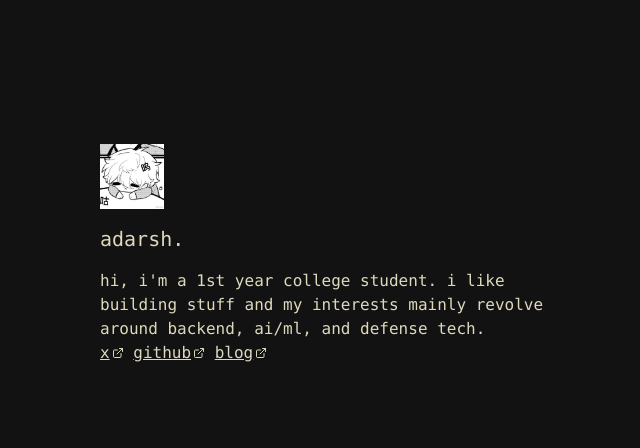
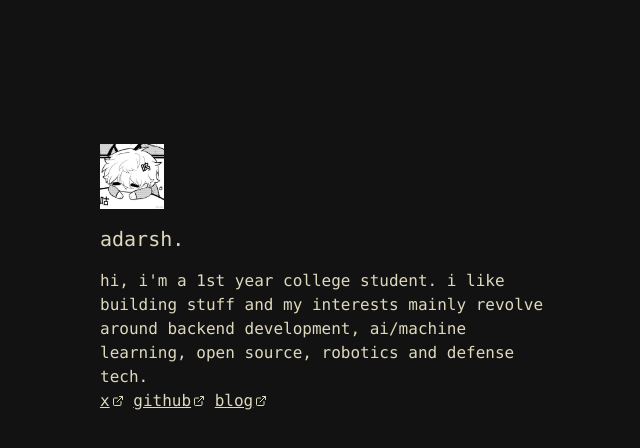
Before and after one commit to axdrsh/www, a Next.js app: page / in a window 1280 px wide. Shown: the top 448 px of the page, without its empty margins (316-956 px from the left). Built offline with nearby package versions, Linux system fonts and the light colour scheme.

Commit message:
Update page.tsx

```diff
--- a/src/app/page.tsx
+++ b/src/app/page.tsx
@@ -17,7 +17,7 @@ export default function Page() {
 
       <p>
         hi, i'm a 1st year college student. i like building stuff and my
-        interests mainly revolve around backend, ai/ml, and defense tech.
+        interests mainly revolve around backend development, ai/machine learning, open source, robotics and defense tech.
         <br />
         <a
           href="https://x.com/axdrsh"
```
